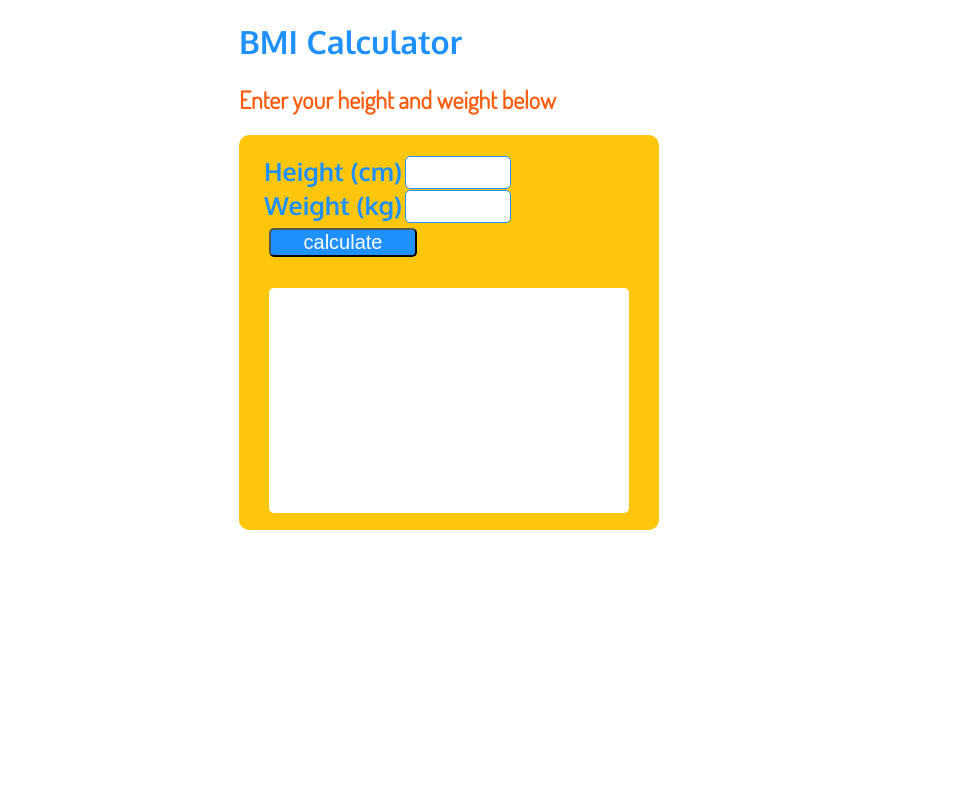
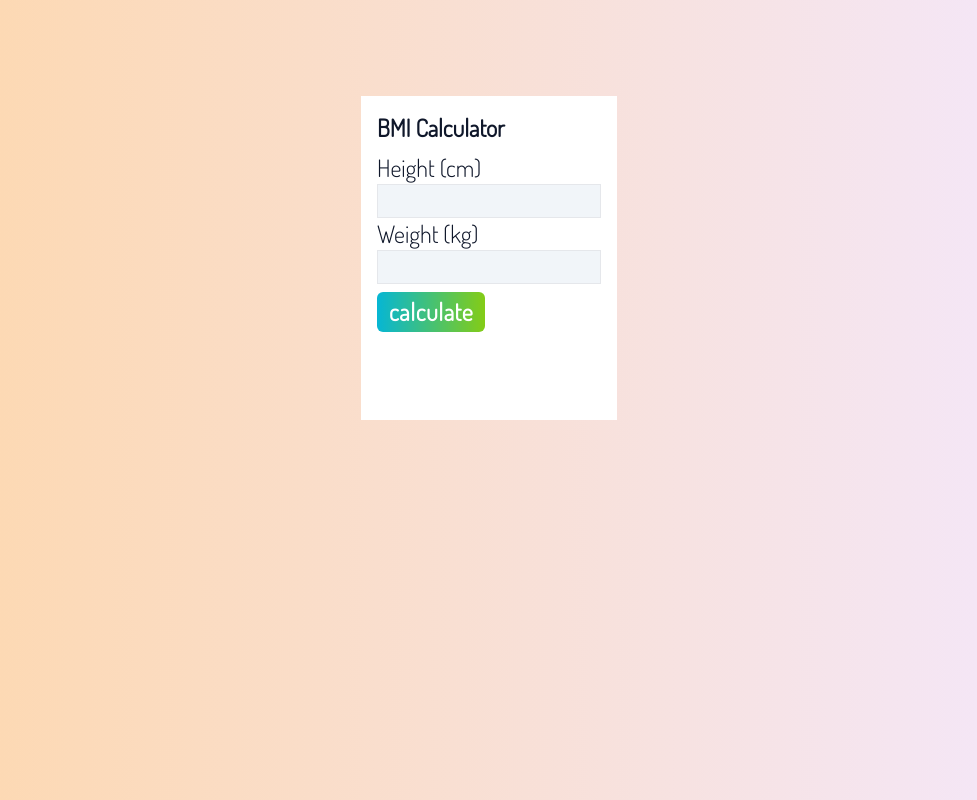
Before and after one commit to tesarge/bmi_calculator, a plain HTML site: page index.html in a window 1280 px wide. Shown: the whole page, without its empty margins (151-1128 px from the left). Drawn offline with nearby package versions, Linux system fonts and the light colour scheme.

Commit message:
Updated Index.html
Updated the HTML to incorporate Tailwind CSS

```diff
--- a/index.html
+++ b/index.html
@@ -4,37 +4,49 @@
     <meta charset="UTF-8">
     <meta http-equiv="X-UA-Compatible" content="IE=edge">
     <meta name="viewport" content="width=device-width, initial-scale=1.0">
-    <link rel="stylesheet" href="bmi.css">
+    <!-- <link rel="stylesheet" href="bmi.css"> -->
+    <script src="https://cdn.tailwindcss.com"></script>
+    <script>
+        tailwind.config={
+            theme: {
+            fontFamily: {
+            'sans': ['Dosis', 'system-ui'],
+            'serif': ['ui-serif', 'Georgia'],
+            'mono': ['ui-monospace', 'SFMono-Regular'],
 
+            }
+        }
+        }
+    </script>
     <link rel="preconnect" href="https://fonts.googleapis.com">
 <link rel="preconnect" href="https://fonts.gstatic.com" crossorigin>
-<link href="https://fonts.googleapis.com/css2?family=Dosis:wght@300&family=Oxygen:wght@700&display=swap" rel="stylesheet">
+<link href="https://fonts.googleapis.com/css2?family=Dosis:wght@300" rel="stylesheet">
     <title>BMI Calculator</title>
 </head>
-<body>
-    <div id="content-container">
-    <h1>BMI Calculator</h1>
+<body class="bg-gradient-to-r from-orange-200 to-purple-100 font-sans text-slate-900 text-2xl">
+    <div id="content-container" class="bg-white w-64 mx-auto mt-24 p-4">
+    <h1 class="font-bold">BMI Calculator</h1>
 
-    <h2>Enter your height and weight below</h2>
+    <!-- <h2>Enter your height and weight below</h2> -->
 
-    <div id='calc-container'>
+    <div id='calc-container' class="mt-2">
         <div id="h-w-container">
             <form>
             <div>
 
                 <label for="height-input" required>Height (cm)</label>
-                <input class="h-w-input" id="height-input" type="number">
+                <input class="h-w-input bg-slate-100 border w-full" id="height-input" type="number">
             </div>
             <div>
                 <label for="weight-input" required>Weight (kg)</label>
-                <input class="h-w-input" id="weight-input"type="number">
+                <input class="h-w-input bg-slate-100 border w-full" id="weight-input"type="number">
             </div>
-            <input type="button" value="calculate" id="submitBtn">
+            <input type="button" value="calculate" id="submitBtn" class="px-3 py-1 tracking-wide mt-2 mb-2 bg-gradient-to-r from-cyan-500 to-lime-500 hover:from-pink-500 hover:to-yellow-500 rounded-md text-white font-bold ">
         </form>
 
         </div>
-        <div id="result">
-            <p id="result-output"></p>
+        <div id="result" class="container h-16">
+            <p id="result-output" ></p>
         </div>
 
     </div>
```
